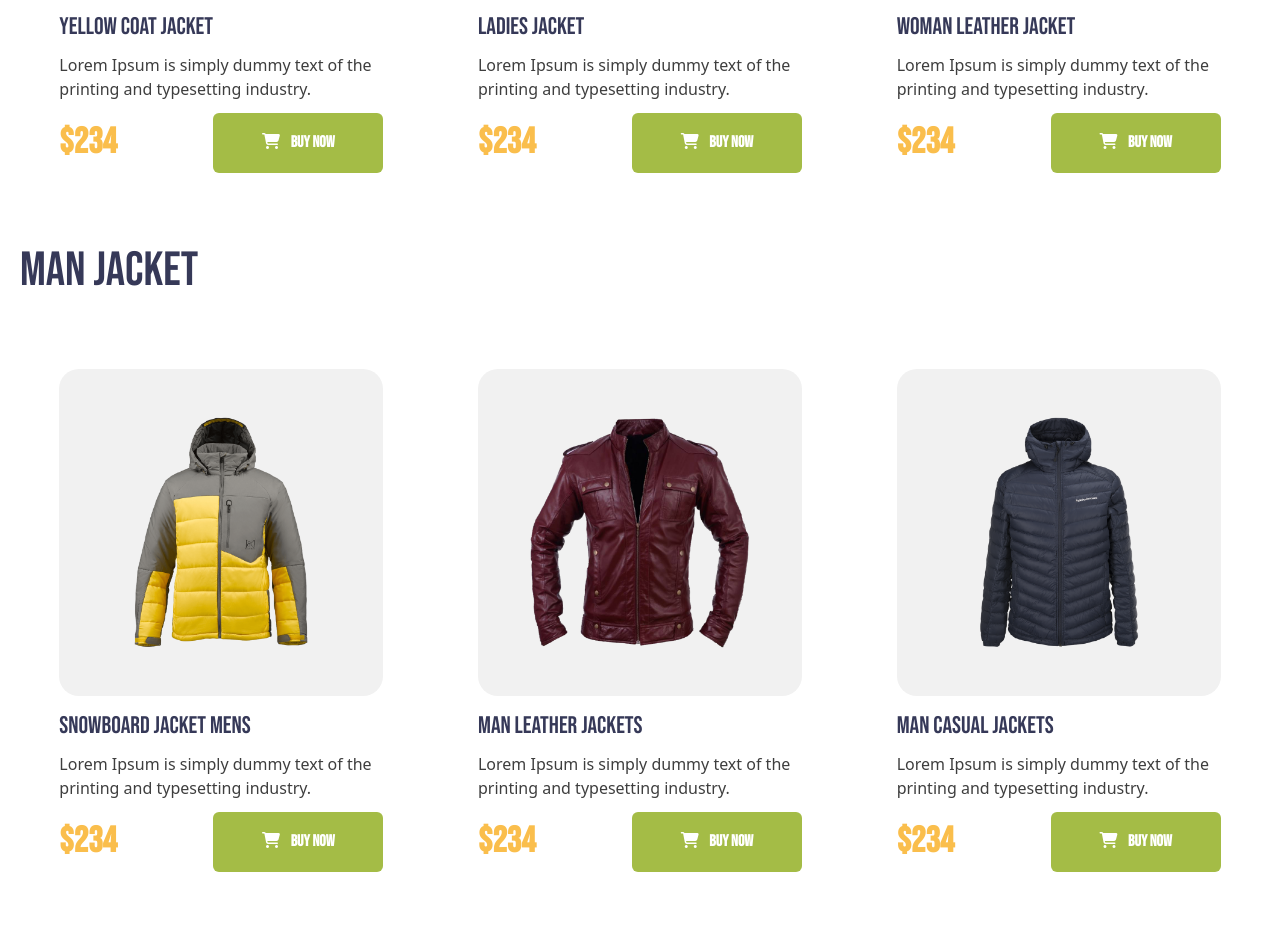
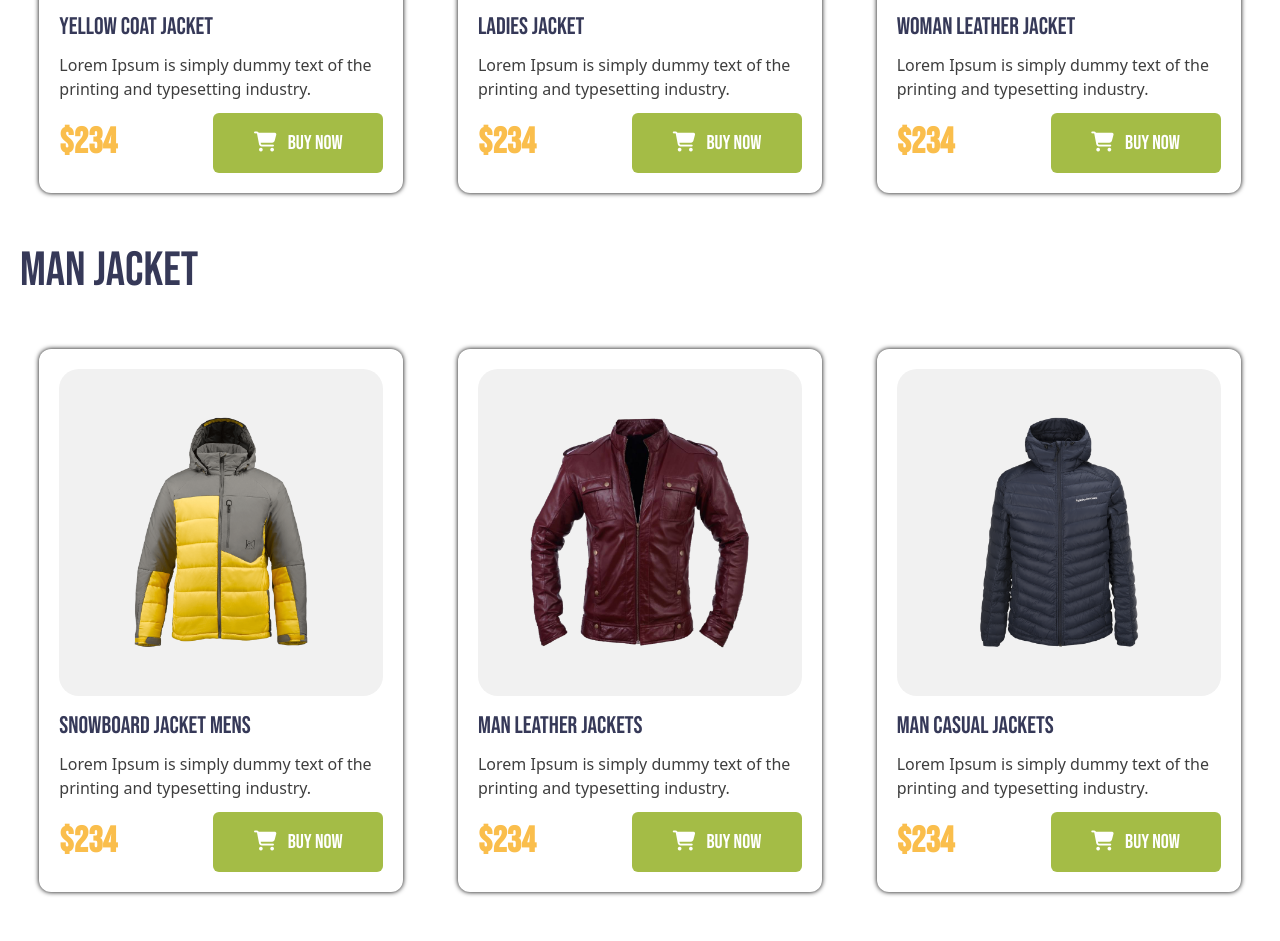
Before and after one commit to morsalin102666/hero-panguin-fashion-repo, a plain HTML site: page index.html in a window 1280 px wide. Shown: the part 1351-2292 px from the top of the page. Drawn offline with nearby package versions, Linux system fonts and the light colour scheme.

Commit message:
card shado and button font change

```diff
--- a/index.html
+++ b/index.html
@@ -40,17 +40,17 @@
             </nav>
         </section>
 
-        <!-- Be the Penguins of Winter -->
+        <!-- Be the Penguins of Winter banner -->
         <section class="container mx-auto py-10 lg:py-20">
             <div class="grid grid-cols-1 md:grid-cols-2 gap-5 p-5">
                 <div class="flex ju justify-center flex-col">
                     <h1 class="text-[40px] md:text-[80px] leading-[45px] md:leading-[96px] font-bold uppercase"><span class="text-[#FABE4C]">Be the
                             Penguins</span><br>of Winter</h1>
-                    <p class="leading-7 text-[#3E3E3E] mb-2">Lorem Ipsum is simply dummy text of the printing<br>and
+                    <p class="leading-6 text-[#3E3E3E] font-sans mb-3">Lorem Ipsum is simply dummy text of the printing<br>and
                         typesetting industry.</p>
-                    <button class="w-[170px] h-[60px] bg-[#A4BC46] rounded-md">
+                    <button class="w-[170px] h-[60px] text-xl bg-[#A4BC46] rounded-md">
                         <span><i class="fa-solid fa-cart-shopping text-white"></i></span>
-                        <span class="text-white font-semibold">BUY NOW</span>
+                        <span class="text-white font-normal">BUY NOW</span>
                     </button>
                 </div>
                 <div class="flex justify-center items-center">
@@ -76,9 +76,9 @@
                             printing and typesetting industry.</p>
                         <div class="flex justify-between items-center">
                             <span class="text-4xl leading-10 font-black text-[#FABE4C]">$234</span>
-                            <button class="w-[170px] h-[60px] bg-[#A4BC46] rounded-md">
+                            <button class="w-[170px] h-[60px] text-xl bg-[#A4BC46] rounded-md">
                                 <span><i class="fa-solid fa-cart-shopping text-white"></i></span>
-                                <span class="text-white ml-2 font-semibold">BUY NOW</span>
+                                <span class="text-white ml-2 font-normal">BUY NOW</span>
                             </button>
                         </div>
                     </div>
@@ -94,9 +94,9 @@
                             printing and typesetting industry.</p>
                         <div class="flex justify-between items-center">
                             <span class="text-4xl leading-10 font-black text-[#FABE4C]">$234</span>
-                            <button class="w-[170px] h-[60px] bg-[#A4BC46] rounded-md">
+                            <button class="w-[170px] h-[60px] text-xl bg-[#A4BC46] rounded-md">
                                 <span><i class="fa-solid fa-cart-shopping text-white"></i></span>
-                                <span class="text-white ml-2 font-semibold">BUY NOW</span>
+                                <span class="text-white ml-2 font-normal">BUY NOW</span>
                             </button>
                         </div>
                     </div>
@@ -112,9 +112,9 @@
                             printing and typesetting industry.</p>
                         <div class="flex justify-between items-center">
                             <span class="text-4xl leading-10 font-black text-[#FABE4C]">$234</span>
-                            <button class="w-[170px] h-[60px] bg-[#A4BC46] rounded-md">
+                            <button class="w-[170px] h-[60px] text-xl bg-[#A4BC46] rounded-md">
                                 <span><i class="fa-solid fa-cart-shopping text-white"></i></span>
-                                <span class="text-white ml-2 font-semibold">BUY NOW</span>
+                                <span class="text-white ml-2 font-normal">BUY NOW</span>
                             </button>
                         </div>
                     </div>
@@ -137,9 +137,9 @@
                             printing and typesetting industry.</p>
                         <div class="flex justify-between items-center">
                             <span class="text-4xl leading-10 font-black text-[#FABE4C]">$234</span>
-                            <button class="w-[170px] h-[60px] bg-[#A4BC46] rounded-md">
+                            <button class="w-[170px] h-[60px] text-xl bg-[#A4BC46] rounded-md">
                                 <span><i class="fa-solid fa-cart-shopping text-white"></i></span>
-                                <span class="text-white ml-2 font-semibold">BUY NOW</span>
+                                <span class="text-white ml-2 font-normal">BUY NOW</span>
                             </button>
                         </div>
                     </div>
@@ -155,9 +155,9 @@
                             printing and typesetting industry.</p>
                         <div class="flex justify-between items-center">
                             <span class="text-4xl leading-10 font-black text-[#FABE4C]">$234</span>
-                            <button class="w-[170px] h-[60px] bg-[#A4BC46] rounded-md">
+                            <button class="w-[170px] h-[60px] text-xl bg-[#A4BC46] rounded-md">
                                 <span><i class="fa-solid fa-cart-shopping text-white"></i></span>
-                                <span class="text-white ml-2 font-semibold">BUY NOW</span>
+                                <span class="text-white ml-2 font-normal">BUY NOW</span>
                             </button>
                         </div>
                     </div>
@@ -173,9 +173,9 @@
                             printing and typesetting industry.</p>
                         <div class="flex justify-between items-center">
                             <span class="text-4xl leading-10 font-black text-[#FABE4C]">$234</span>
-                            <button class="w-[170px] h-[60px] bg-[#A4BC46] rounded-md">
+                            <button class="w-[170px] h-[60px] text-xl bg-[#A4BC46] rounded-md">
                                 <span><i class="fa-solid fa-cart-shopping text-white"></i></span>
-                                <span class="text-white ml-2 font-semibold">BUY NOW</span>
+                                <span class="text-white ml-2 font-normal">BUY NOW</span>
                             </button>
                         </div>
                     </div>
--- a/style.css
+++ b/style.css
@@ -4,3 +4,6 @@
     box-sizing: border-box;
     font-family: 'Bebas Neue', cursive;
 }
+.shado-css{
+    box-shadow: 0 0 5px;
+}
```
